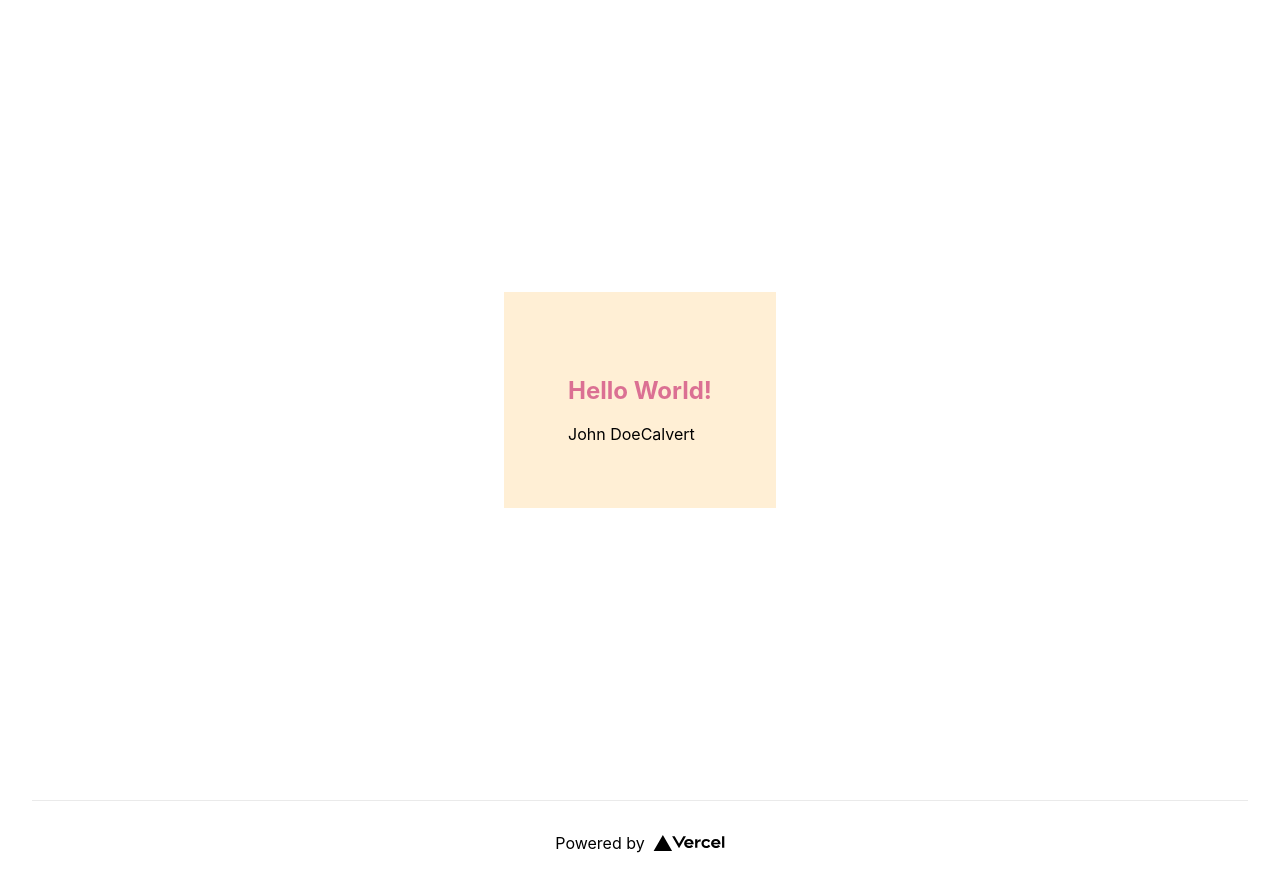
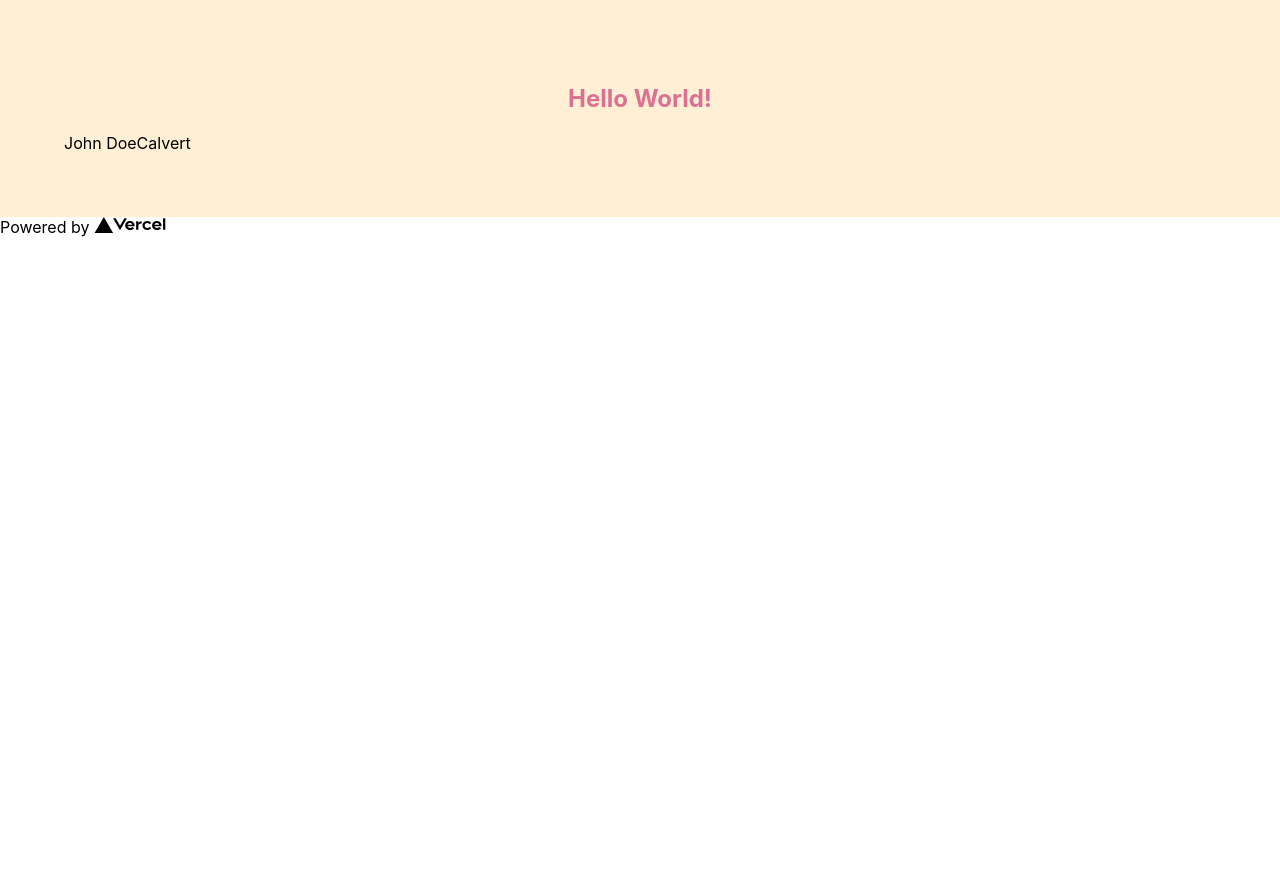
Before and after one commit to wtlin1228/next-boilerplate, a Next.js app: page / in a window 1280 px wide. After the commit the page ends 800 px from the top, so only its background shows below. Built offline with nearby package versions, Linux system fonts and the light colour scheme.

Commit message:
feat: add global style and theme through styled-components

```diff
--- a/pages/_app.tsx
+++ b/pages/_app.tsx
@@ -1,6 +1,10 @@
 import { QueryClient, QueryClientProvider } from 'react-query'
 import { ReactQueryDevtools } from 'react-query/devtools'
-import '../styles/globals.css'
+
+import { ThemeProvider } from 'styled-components'
+import GlobalStyle from '../styles/GlobalStyle'
+import theme from '../styles/theme'
+
 import type { AppProps } from 'next/app'
 
 const queryClient = new QueryClient()
@@ -8,7 +12,10 @@ const queryClient = new QueryClient()
 function MyApp({ Component, pageProps }: AppProps) {
   return (
     <QueryClientProvider client={queryClient}>
-      <Component {...pageProps} />
+      <GlobalStyle />
+      <ThemeProvider theme={theme}>
+        <Component {...pageProps} />
+      </ThemeProvider>
       <ReactQueryDevtools />
     </QueryClientProvider>
   )
--- a/pages/index.tsx
+++ b/pages/index.tsx
@@ -1,31 +1,30 @@
 import type { NextPage } from 'next'
 import Head from 'next/head'
 import Image from 'next/image'
-import styles from '../styles/Home.module.css'
 
 import Foo from '../components/Foo'
 
 const Home: NextPage = () => {
   return (
-    <div className={styles.container}>
+    <div>
       <Head>
         <title>Create Next App</title>
         <meta name="description" content="Generated by create next app" />
         <link rel="icon" href="/favicon.ico" />
       </Head>
 
-      <main className={styles.main}>
+      <main>
         <Foo />
       </main>
 
-      <footer className={styles.footer}>
+      <footer>
         <a
           href="https://vercel.com?utm_source=create-next-app&utm_medium=default-template&utm_campaign=create-next-app"
           target="_blank"
           rel="noopener noreferrer"
         >
           Powered by{' '}
-          <span className={styles.logo}>
+          <span>
             <Image src="/vercel.svg" alt="Vercel Logo" width={72} height={16} />
           </span>
         </a>
--- /dev/null
+++ b/styles/GlobalStyle.ts
@@ -0,0 +1,21 @@
+import { createGlobalStyle } from 'styled-components'
+
+const GlobalStyle = createGlobalStyle`
+  html, body {
+  padding: 0;
+  margin: 0;
+  font-family: -apple-system, BlinkMacSystemFont, Segoe UI, Roboto, Oxygen,
+    Ubuntu, Cantarell, Fira Sans, Droid Sans, Helvetica Neue, sans-serif;
+  }
+
+  a {
+    color: inherit;
+    text-decoration: none;
+  }
+
+  * {
+    box-sizing: border-box;
+  }
+`
+
+export default GlobalStyle
--- a/styles/Home.module.css
+++ /dev/null
@@ -1,116 +0,0 @@
-.container {
-  padding: 0 2rem;
-}
-
-.main {
-  min-height: 100vh;
-  padding: 4rem 0;
-  flex: 1;
-  display: flex;
-  flex-direction: column;
-  justify-content: center;
-  align-items: center;
-}
-
-.footer {
-  display: flex;
-  flex: 1;
-  padding: 2rem 0;
-  border-top: 1px solid #eaeaea;
-  justify-content: center;
-  align-items: center;
-}
-
-.footer a {
-  display: flex;
-  justify-content: center;
-  align-items: center;
-  flex-grow: 1;
-}
-
-.title a {
-  color: #0070f3;
-  text-decoration: none;
-}
-
-.title a:hover,
-.title a:focus,
-.title a:active {
-  text-decoration: underline;
-}
-
-.title {
-  margin: 0;
-  line-height: 1.15;
-  font-size: 4rem;
-}
-
-.title,
-.description {
-  text-align: center;
-}
-
-.description {
-  margin: 4rem 0;
-  line-height: 1.5;
-  font-size: 1.5rem;
-}
-
-.code {
-  background: #fafafa;
-  border-radius: 5px;
-  padding: 0.75rem;
-  font-size: 1.1rem;
-  font-family: Menlo, Monaco, Lucida Console, Liberation Mono, DejaVu Sans Mono,
-    Bitstream Vera Sans Mono, Courier New, monospace;
-}
-
-.grid {
-  display: flex;
-  align-items: center;
-  justify-content: center;
-  flex-wrap: wrap;
-  max-width: 800px;
-}
-
-.card {
-  margin: 1rem;
-  padding: 1.5rem;
-  text-align: left;
-  color: inherit;
-  text-decoration: none;
-  border: 1px solid #eaeaea;
-  border-radius: 10px;
-  transition: color 0.15s ease, border-color 0.15s ease;
-  max-width: 300px;
-}
-
-.card:hover,
-.card:focus,
-.card:active {
-  color: #0070f3;
-  border-color: #0070f3;
-}
-
-.card h2 {
-  margin: 0 0 1rem 0;
-  font-size: 1.5rem;
-}
-
-.card p {
-  margin: 0;
-  font-size: 1.25rem;
-  line-height: 1.5;
-}
-
-.logo {
-  height: 1em;
-  margin-left: 0.5rem;
-}
-
-@media (max-width: 600px) {
-  .grid {
-    width: 100%;
-    flex-direction: column;
-  }
-}
--- a/styles/globals.css
+++ /dev/null
@@ -1,16 +0,0 @@
-html,
-body {
-  padding: 0;
-  margin: 0;
-  font-family: -apple-system, BlinkMacSystemFont, Segoe UI, Roboto, Oxygen,
-    Ubuntu, Cantarell, Fira Sans, Droid Sans, Helvetica Neue, sans-serif;
-}
-
-a {
-  color: inherit;
-  text-decoration: none;
-}
-
-* {
-  box-sizing: border-box;
-}
--- /dev/null
+++ b/styles/theme.ts
@@ -0,0 +1,10 @@
+const theme = {
+  colors: {
+    yellow: '#F4D941',
+    gray: '#3E3A39',
+    grayLight: '#666666',
+    grayDark: '#565050',
+  },
+}
+
+export default theme
```
Also changed, not shown: 1 other file (tests, documents, lock files or other folders).
